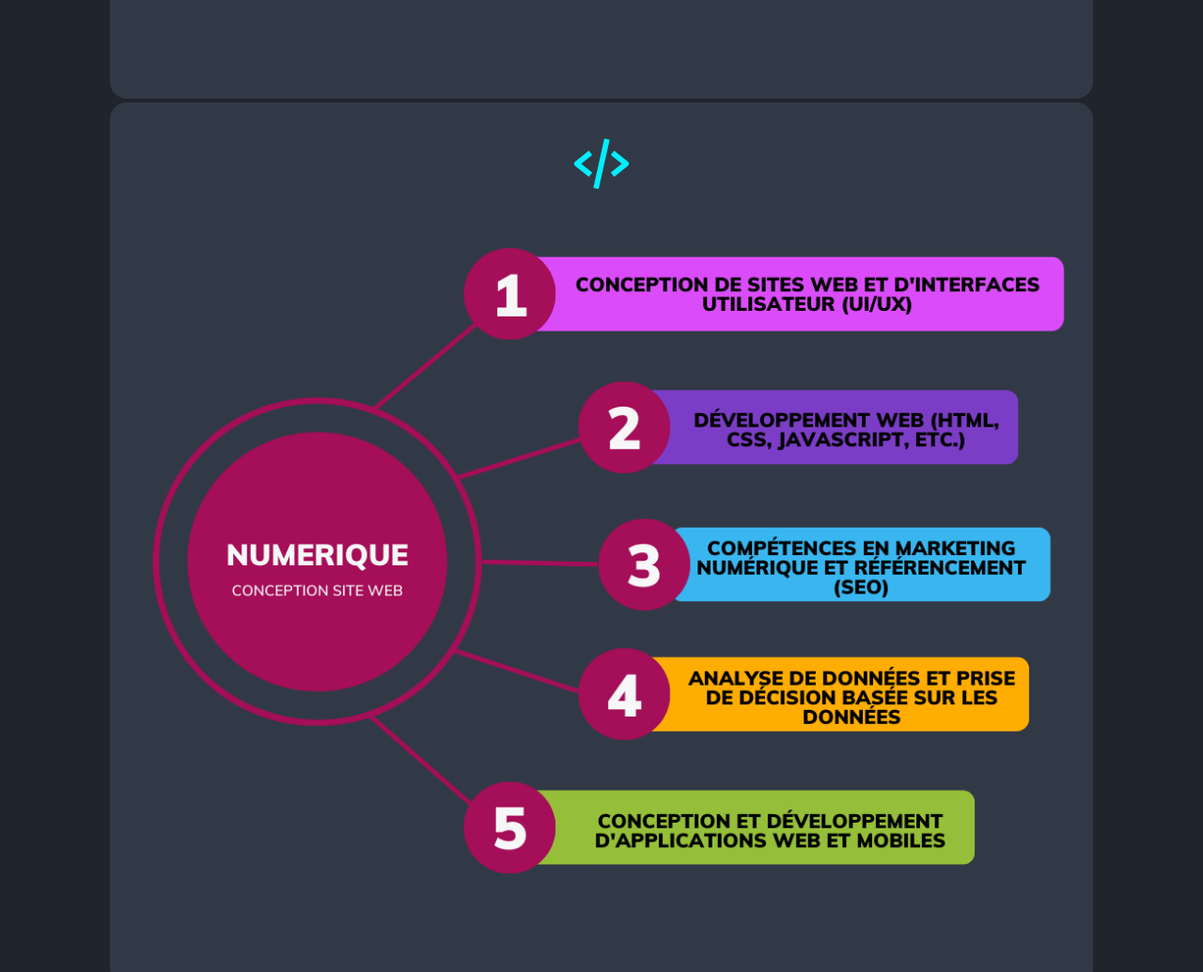
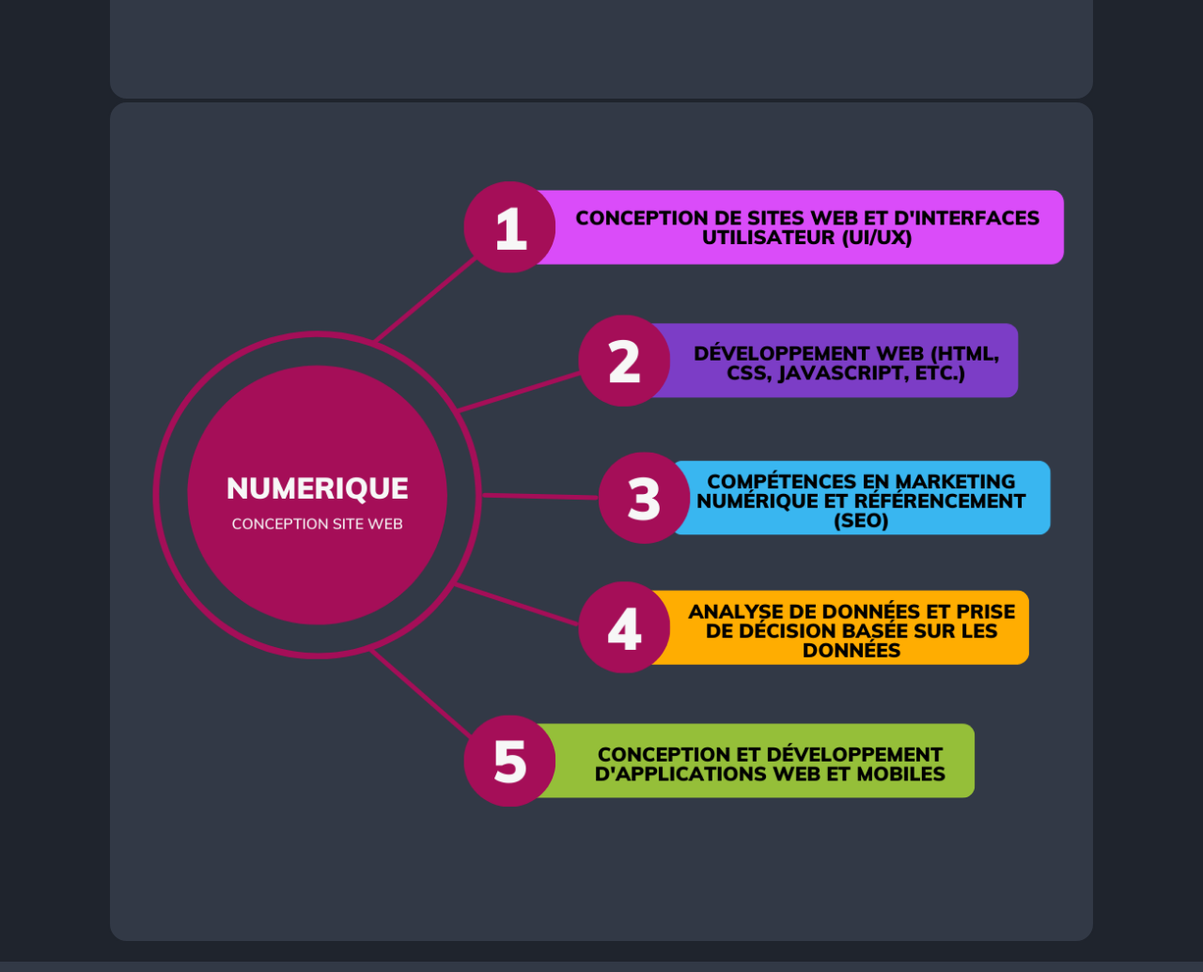
Before and after one commit to farah-9/Mon-portfolio, a website: page index.htm in a window 1280 px wide. Shown: the part 2640-3675 px from the top of the page at 94% size. Drawn offline with nearby package versions, Linux system fonts and the light colour scheme.

Commit message:
Update index.htm

```diff
--- a/index.htm
+++ b/index.htm
@@ -114,7 +114,7 @@
 
              <div class="competences-container">
                 <div class="competences-box">
-                    <i class='bx bx-code-alt'></i>
+                    <i class='https://www.flaticon.com/free-icon/supply-chain_17400678'></i>
                     <img src="images/Skills.png" alt="">
                     </div>
                 </div>
```
